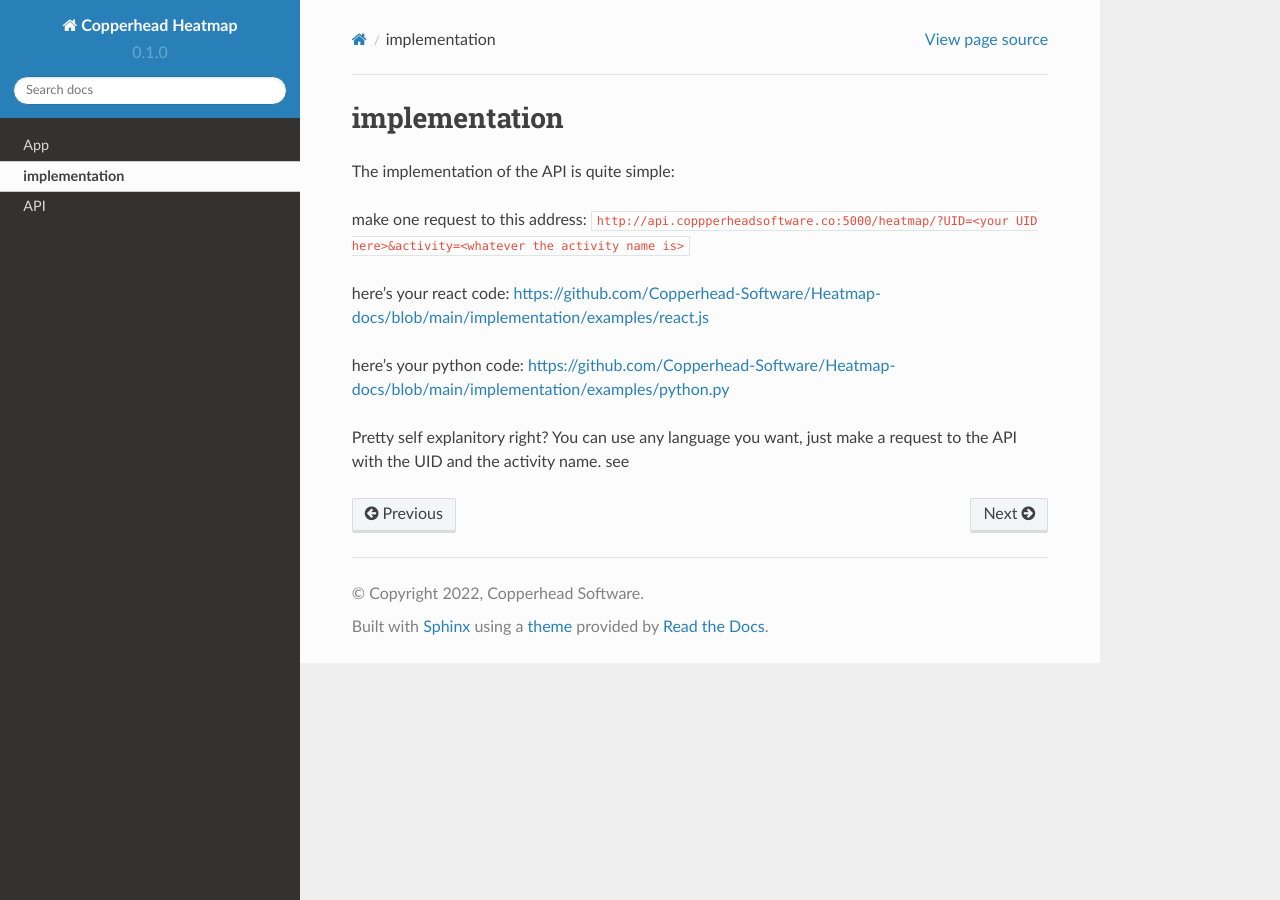
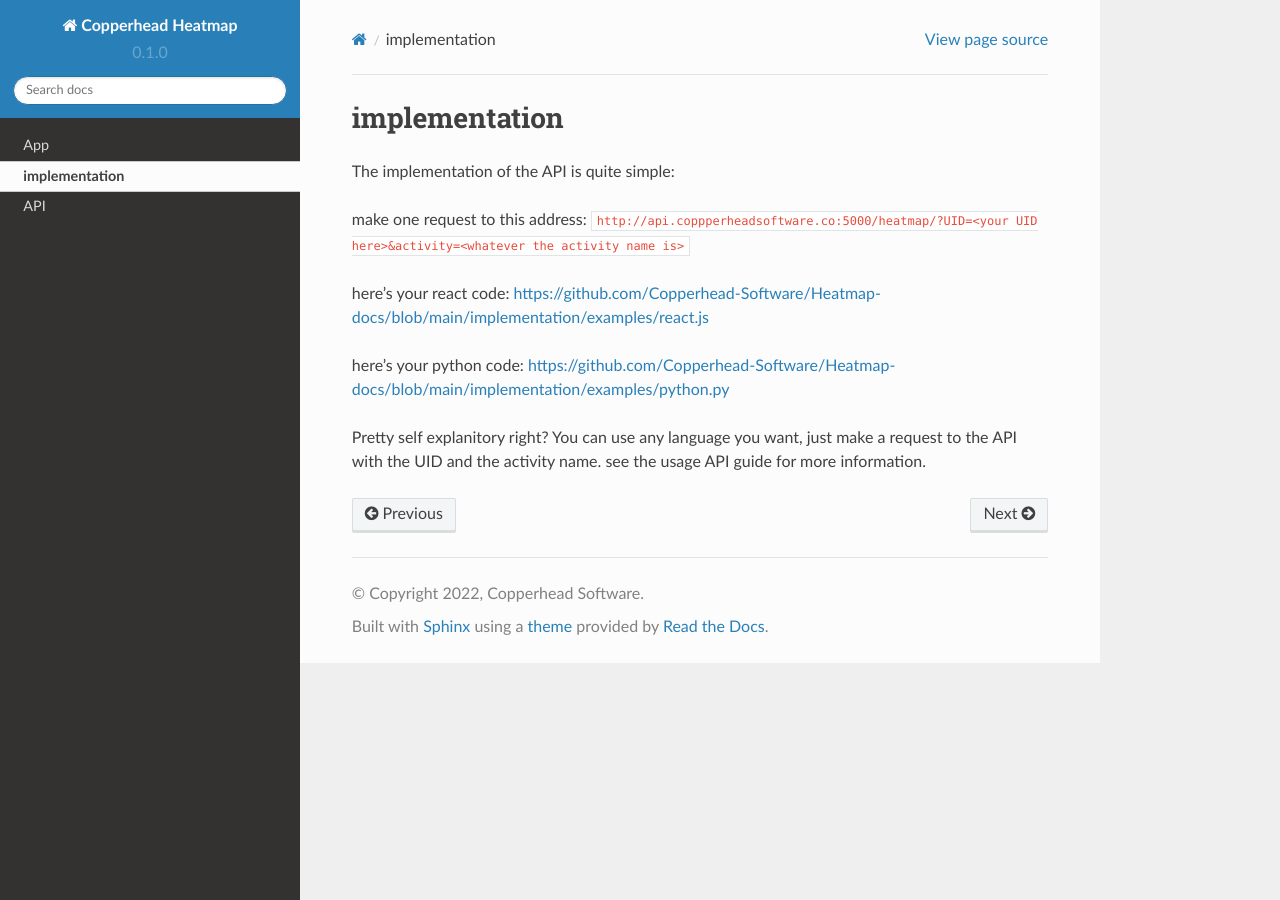
Before and after one commit to Copperhead-Software/Heatmap-docs, a Sphinx documentation site: the page built from docs/source/implementation.rst, in a window 1280 px wide. Built offline with Sphinx 7.4.7 and the Read the Docs theme 2.0.0, drawn with Linux system fonts in a browser that asks for light colours.

Commit message:
Update implementation.rst

```diff
--- a/docs/source/implementation.rst
+++ b/docs/source/implementation.rst
@@ -12,4 +12,4 @@
 here's your python code:
 https://github.com/Copperhead-Software/Heatmap-docs/blob/main/implementation/examples/python.py
 
-Pretty self explanitory right? You can use any language you want, just make a request to the API with the UID and the activity name. see
+Pretty self explanitory right? You can use any language you want, just make a request to the API with the UID and the activity name. see the usage API guide for more information.
```
